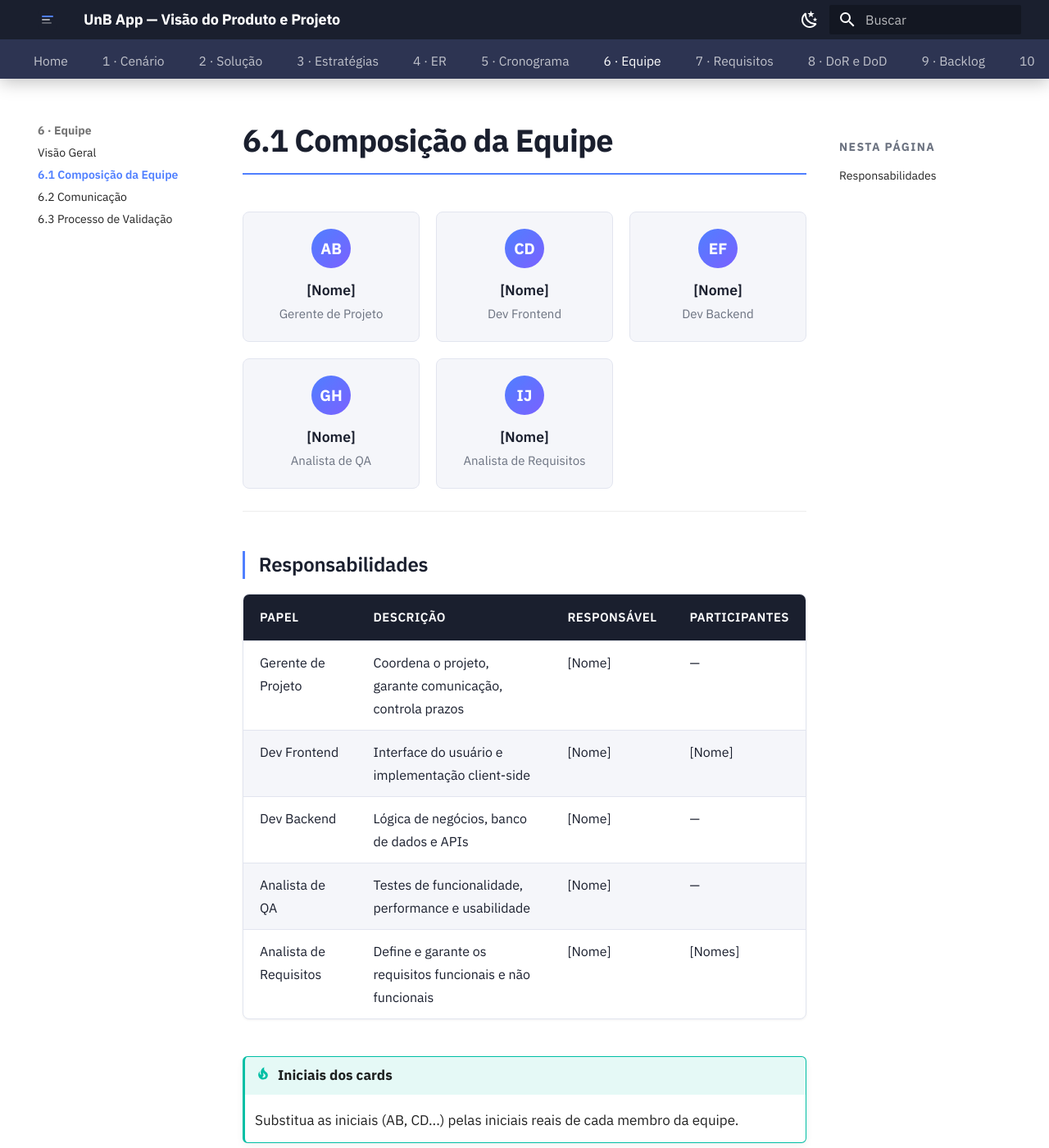
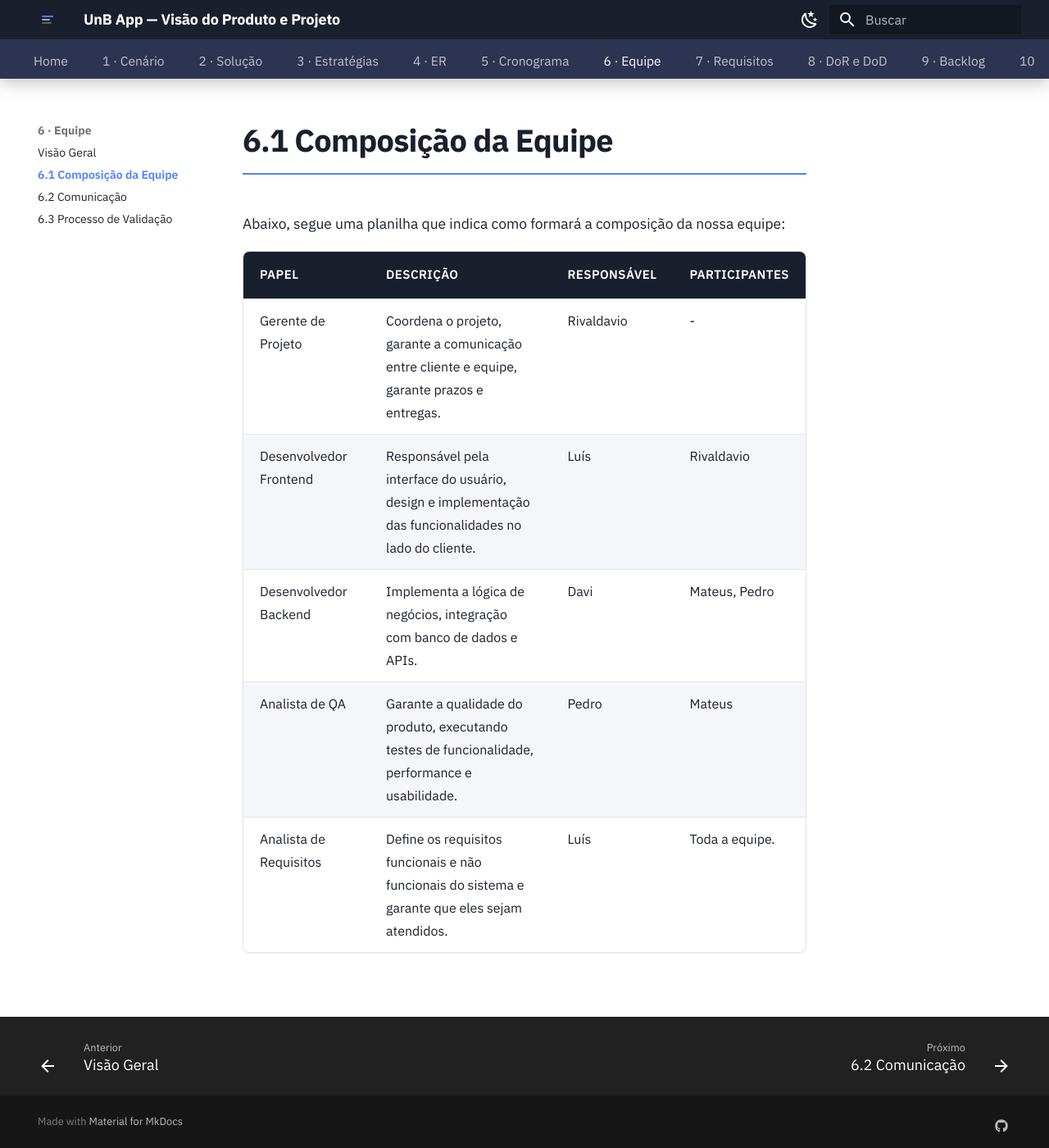
Before and after one commit to mdsreq-fga-unb/REQ-2026.1-T02-UnB-App, an MkDocs documentation site: the page built from docs/06-interacao/equipe.md, in a window 1280 px wide and 1400 px high. Shown: the whole window at 82% size. Built offline with MkDocs 1.6.1 and Material for MkDocs 9.7.7, drawn with Linux system fonts in a browser that asks for light colours.

```diff
--- a/docs/06-interacao/equipe.md
+++ b/docs/06-interacao/equipe.md
@@ -1,44 +1,11 @@
 # 6.1 Composição da Equipe
 
-<div class="team-grid">
-  <div class="team-card">
-    <div class="avatar">AB</div>
-    <div class="name">[Nome]</div>
-    <div class="role">Gerente de Projeto</div>
-  </div>
-  <div class="team-card">
-    <div class="avatar">CD</div>
-    <div class="name">[Nome]</div>
-    <div class="role">Dev Frontend</div>
-  </div>
-  <div class="team-card">
-    <div class="avatar">EF</div>
-    <div class="name">[Nome]</div>
-    <div class="role">Dev Backend</div>
-  </div>
-  <div class="team-card">
-    <div class="avatar">GH</div>
-    <div class="name">[Nome]</div>
-    <div class="role">Analista de QA</div>
-  </div>
-  <div class="team-card">
-    <div class="avatar">IJ</div>
-    <div class="name">[Nome]</div>
-    <div class="role">Analista de Requisitos</div>
-  </div>
-</div>
-
----
-
-## Responsabilidades
+Abaixo, segue uma planilha que indica como formará a composição da nossa equipe:
 
 | Papel | Descrição | Responsável | Participantes |
 |-------|-----------|-------------|---------------|
-| Gerente de Projeto | Coordena o projeto, garante comunicação, controla prazos | [Nome] | — |
-| Dev Frontend | Interface do usuário e implementação client-side | [Nome] | [Nome] |
-| Dev Backend | Lógica de negócios, banco de dados e APIs | [Nome] | — |
-| Analista de QA | Testes de funcionalidade, performance e usabilidade | [Nome] | — |
-| Analista de Requisitos | Define e garante os requisitos funcionais e não funcionais | [Nome] | [Nomes] |
-
-!!! tip "Iniciais dos cards"
-    Substitua as iniciais (AB, CD...) pelas iniciais reais de cada membro da equipe.
+| Gerente de Projeto | Coordena o projeto, garante a comunicação entre cliente e equipe, garante prazos e entregas. | Rivaldavio | - |
+| Desenvolvedor Frontend | Responsável pela interface do usuário, design e implementação das funcionalidades no lado do cliente. | Luís | Rivaldavio |
+| Desenvolvedor Backend | Implementa a lógica de negócios, integração com banco de dados e APIs. | Davi | Mateus, Pedro |
+| Analista de QA | Garante a qualidade do produto, executando testes de funcionalidade, performance e usabilidade. | Pedro | Mateus |
+| Analista de Requisitos | Define os requisitos funcionais e não funcionais do sistema e garante que eles sejam atendidos. | Luís | Toda a equipe. |
```
Also changed, not shown: docs/02-solucao/caracteristicas.md (+8 -10 lines), docs/06-interacao/comunicacao.md (+21 -13 lines), docs/index.md (+2 -1 lines).
